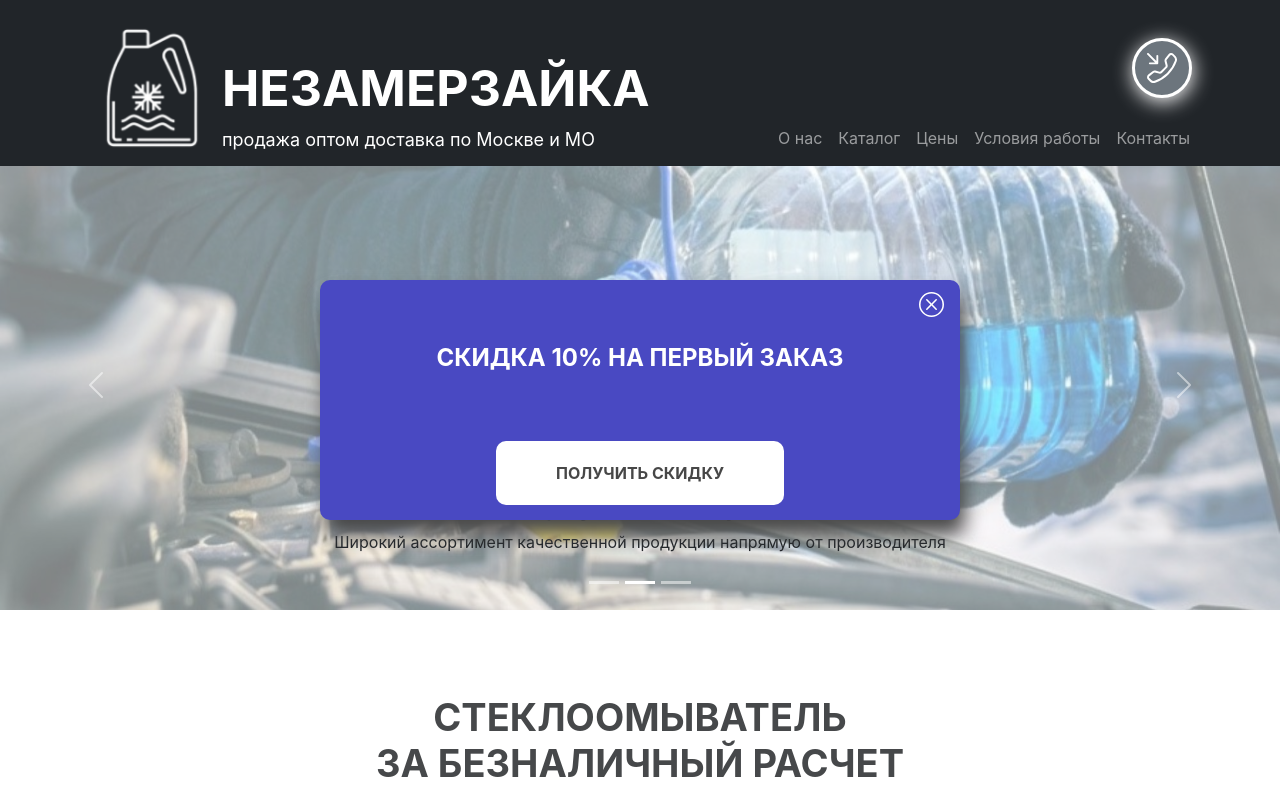
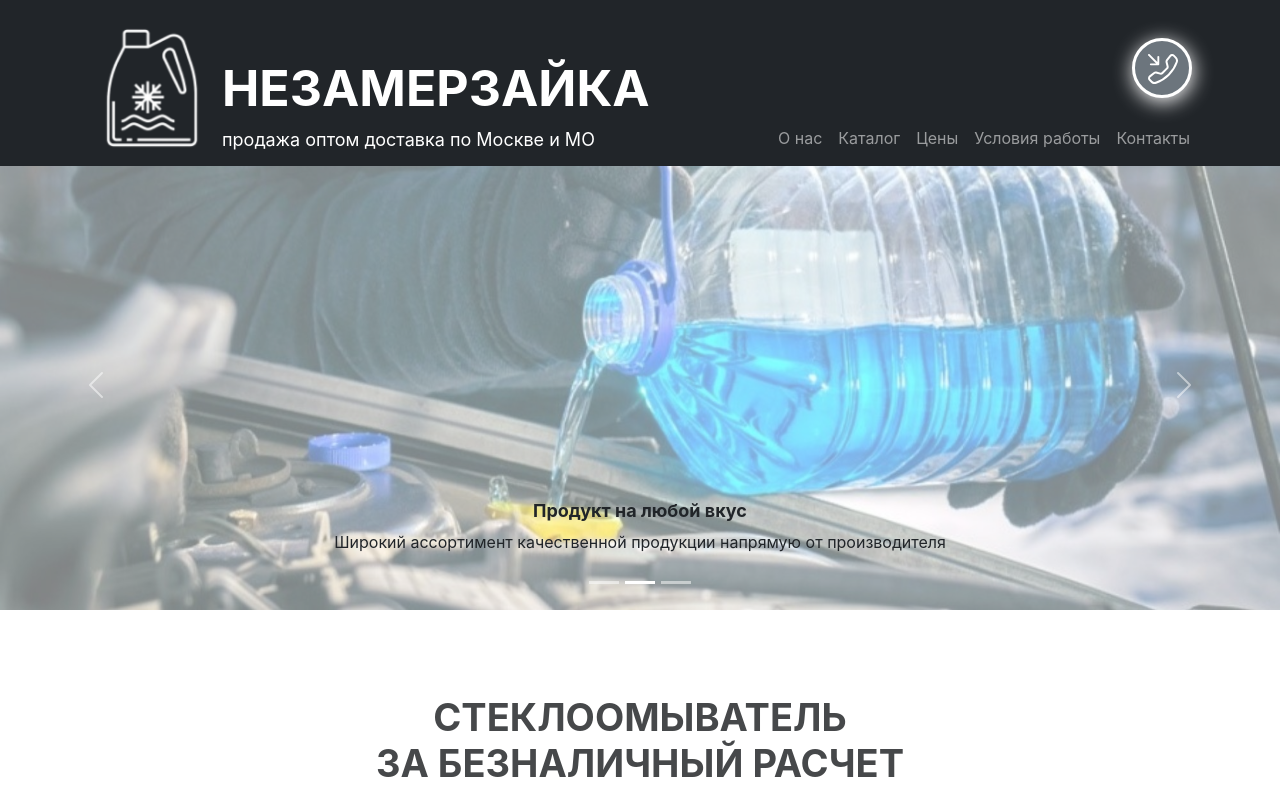
Before and after one commit to panechek/shop-nezam, a React (Create React App) app: page / in a window 1280 px wide. Shown: the top 800 px of the page. Built offline with nearby package versions, Linux system fonts and the light colour scheme.

Commit message:
change tel

```diff
--- a/src/App.js
+++ /dev/null
@@ -1,51 +0,0 @@
-import React from 'react';
-import './App.scss';
-import products from './assets/products.js';
-
-import Header from './Header/index.jsx';
-import Main from './Main';
-import Footer from './Footer';
-import Modal from './Modal';
-
-function App() {
-  const [show, setShow] = React.useState(false);
-  const [discount, setDiscount] = React.useState('');
-  console.log(show)
-
-  React.useEffect(
-    () => {
-      if (!localStorage.getItem("discount")) {
-      let timer1 = setTimeout(() => setShow(true), 1000);
-      return () => {
-        clearTimeout(timer1);
-      };
-      }
-    },
-    []
-  );
-
-  const onCloseModal = () => {
-    setShow(false);
-  };
-
-  const addDiscont = () => {
-    setDiscount('Скидка 10%');
-    localStorage.setItem('discount', "true");
-    setTimeout(() => setShow(false), 5000);
-  }
-
-  return (
-    <div className="App">
-      {show && <Modal
-                  onCloseModal={onCloseModal}
-                  addDiscont={addDiscont}
-                  discount={discount}
-                  />}
-      <Header />
-      <Main products={products} discount={discount} />
-      <Footer />
-    </div>
-  );
-}
-
-export default App;
--- /dev/null
+++ b/src/App.jsx
@@ -0,0 +1,51 @@
+import React from 'react';
+import './App.scss';
+import products from './assets/products.js';
+
+import Header from './Header/index.jsx';
+import Main from './Main';
+import Footer from './Footer';
+// import Modal from './Modal';
+
+function App() {
+  // const [show, setShow] = React.useState(false);
+  // const [discount, setDiscount] = React.useState('');
+  // console.log(show)
+
+  // React.useEffect(
+  //   () => {
+  //     if (!localStorage.getItem("discount")) {
+  //     let timer1 = setTimeout(() => setShow(true), 1000);
+  //     return () => {
+  //       clearTimeout(timer1);
+  //     };
+  //     }
+  //   },
+  //   []
+  // );
+
+  // const onCloseModal = () => {
+  //   setShow(false);
+  // };
+
+  // const addDiscont = () => {
+  //   setDiscount('Скидка 10%');
+  //   localStorage.setItem('discount', "true");
+  //   setTimeout(() => setShow(false), 5000);
+  // }
+
+  return (
+    <div className="App">
+      {/* {show && <Modal
+                  onCloseModal={onCloseModal}
+                  addDiscont={addDiscont}
+                  discount={discount}
+                  />} */}
+      <Header />
+      <Main products={products} />
+      <Footer />
+    </div>
+  );
+}
+
+export default App;
--- a/src/Footer/index.jsx
+++ b/src/Footer/index.jsx
@@ -10,7 +10,7 @@ const Footer = () => {
       <h2 className="section__title text-white">контакты</h2>
       <ul className="footer_flex">
         <li>
-          <a href="tel:+79895969456" className="text-white">+7-989-596-94-56</a>
+          <a href="tel:+79265969196" className="text-white">+7-926-596-91-96</a>
         </li>
         <li>
           <a href="mailto:info@незамерзайка.москва" className="text-white">info@незамерзайка.москва</a>
--- a/src/Header/Header.scss
+++ b/src/Header/Header.scss
@@ -19,6 +19,7 @@ position: relative;
 border: 3px solid #fff;
 
 & svg {
+  position: absolute;
   top: 13px;
   left: 13px;
   -webkit-transform: scaleX(-1);
--- a/src/assets/buttons.js
+++ b/src/assets/buttons.js
@@ -20,7 +20,7 @@ const buttons = [
   {
       id: 3,
       name: "phone",
-      address: "tel:+79895969456",
+      address: "tel:+79265969196",
       color: "grey",
       icon: <svg xmlns="http://www.w3.org/2000/svg" width="30" height="30" fill="white" className="bi bi-telephone-inbound" viewBox="0 0 16 16">
       <path d="M15.854.146a.5.5 0 0 1 0 .708L11.707 5H14.5a.5.5 0 0 1 0 1h-4a.5.5 0 0 1-.5-.5v-4a.5.5 0 0 1 1 0v2.793L15.146.146a.5.5 0 0 1 .708 0zm-12.2 1.182a.678.678 0 0 0-1.015-.063L1.605 2.3c-.483.484-.661 1.169-.45 1.77a17.568 17.568 0 0 0 4.168 6.608 17.569 17.569 0 0 0 6.608 4.168c.601.211 1.286.033 1.77-.45l1.034-1.034a.678.678 0 0 0-.063-1.015l-2.307-1.794a.678.678 0 0 0-.58-.122l-2.19.547a1.745 1.745 0 0 1-1.657-.459L5.482 8.062a1.745 1.745 0 0 1-.46-1.657l.548-2.19a.678.678 0 0 0-.122-.58L3.654 1.328zM1.884.511a1.745 1.745 0 0 1 2.612.163L6.29 2.98c.329.423.445.974.315 1.494l-.547 2.19a.678.678 0 0 0 .178.643l2.457 2.457a.678.678 0 0 0 .644.178l2.189-.547a1.745 1.745 0 0 1 1.494.315l2.306 1.794c.829.645.905 1.87.163 2.611l-1.034 1.034c-.74.74-1.846 1.065-2.877.702a18.634 18.634 0 0 1-7.01-4.42 18.634 18.634 0 0 1-4.42-7.009c-.362-1.03-.037-2.137.703-2.877L1.885.511z"/>
```
